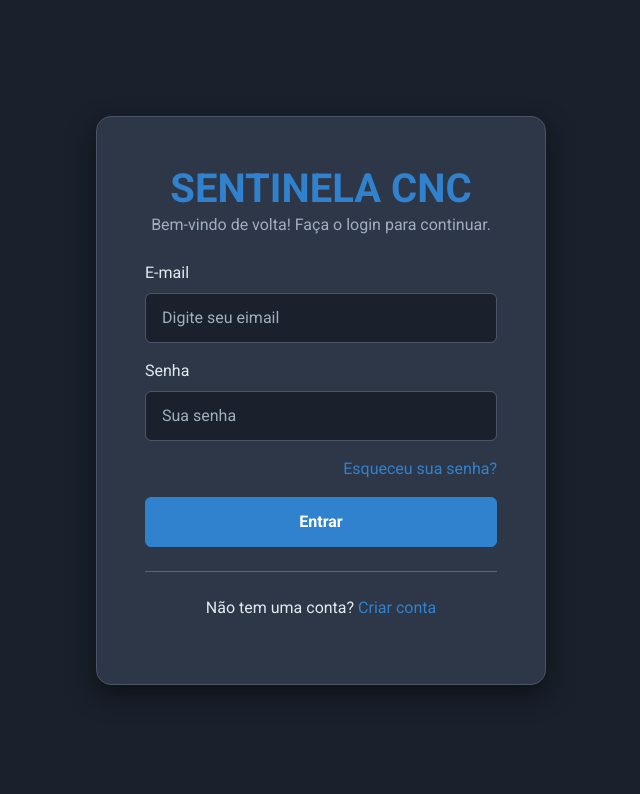
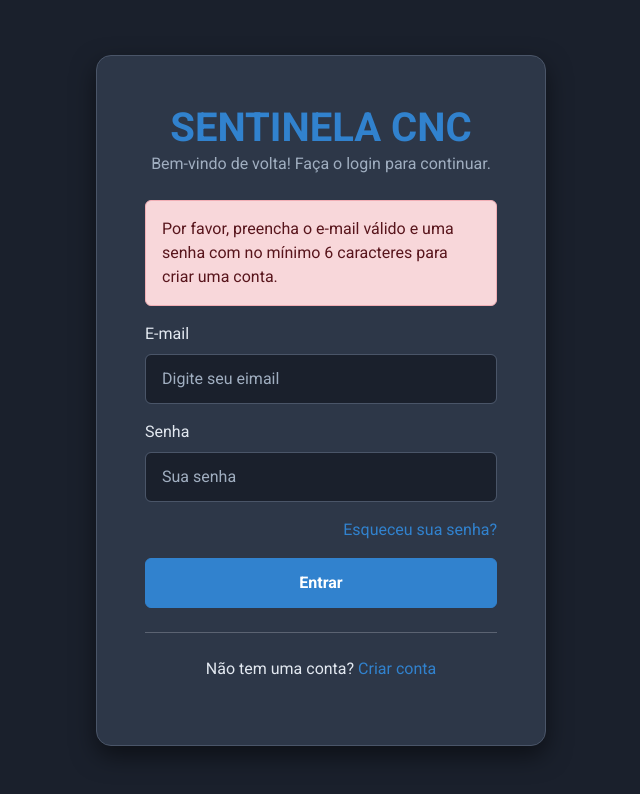
Before and after one commit to KleberSouzzaa/Sentinela-Cnc, a plain HTML site: page SentinelaCnc/indeex.html in a window 1280 px wide. Both pictures are taken after a click on the link "Criar conta". Shown: the whole page, without its empty margins (319-959 px from the left). Drawn offline with nearby package versions, Linux system fonts and the light colour scheme.

Commit message:
Troca de pasta no javascript
Troca de pasta no java para deixar junto com o html e funcionar corretamente!
troca e aspas simples ('') por crases (`´) para funcionar corretamente a menssagem de bem vindo klebersouzzaa@hotmail.com.
Programa ainda está com problema de visualizar ou ocultar senha!

```diff
--- a/SentinelaCnc/indeex.html
+++ b/SentinelaCnc/indeex.html
@@ -86,7 +86,7 @@
     <script src="https://cdn.jsdelivr.net/npm/bootstrap@5.3.3/dist/js/bootstrap.bundle.min.js"></script>
 
     <!-- MUDANÇA: Linkando nosso arquivo JavaScript como um módulo -->
-    <script src="JavaScript/script.js" type="module"></script>
+    <script src="script.js" type="module"></script>
 
 </body>
 </html>
--- a/SentinelaCnc/JavaScript/script.js
+++ b/SentinelaCnc/script.js
@@ -1,6 +1,9 @@
 //1. IMPORTAÇÕES: Importando funções necessárias do Firebase SDK
 import { initializeApp } from "https://www.gstatic.com/firebasejs/10.12.2/firebase-app.js";
 import { getAuth, createUserWithEmailAndPassword, signInWithEmailAndPassword } from "https://www.gstatic.com/firebasejs/10.12.2/firebase-auth.js";
+
+// Linha 5: Adicionado para debug
+console.log("✅ Script.js carregado com sucesso!");
 
 // 2. CONFIGURAÇÕES DO FIREBASE - Substitua pelos seus dados
 //========================================================================================================
@@ -18,17 +21,23 @@ const firebaseConfig = {
 const app = initializeApp(firebaseConfig);
 const auth = getAuth(app);
 
+// Linha 25: Adicionado para debug
+console.log("🔥 Firebase Auth inicializado:", auth);
+
 
 // 4. LÓGICA DA PÁGINA DE LOGIN: Aguardar o carregamento do HTML
 document.addEventListener('DOMContentLoaded', () => {
 
+    // Linha 31: Adicionado para debug
+     console.log("📄 DOM completamente carregado. Os eventos de clique e digitação estão ativos.");
+
     // Selecionando os elementos do formulário
-    const loginForm = document.querySelector('loginForm');
+    const loginForm = document.querySelector('#loginForm');
     const emailInput = document.querySelector('#email');
     const passwordInput = document.querySelector('#password');
     const createAccountLink = document.querySelector('#createAccountLink');
     const messageDiv = document.querySelector('#message');
-})
+
     // Função para exibir mensagens ao usuário
     const showMessage = (message, type = 'danger') => {
         messageDiv.textContent = message;
@@ -47,7 +56,7 @@ document.addEventListener('DOMContentLoaded', () => {
         .then((userCredential) => {
             // Login bem-sucedido
             const user = userCredential.user;
-            showMessage('Login bem-sucedido! Bem-vindo, ${user.email}', 'success');
+            showMessage(`Login bem-sucedido! Bem-vindo, ${user.email}`, 'success');
             // Aqui você redirecionaria o usuário para o dachboard ou página principal
             // window.location.href = 'dashboard.html';
         })
@@ -56,7 +65,7 @@ document.addEventListener('DOMContentLoaded', () => {
             showMessage( 'E-mail ou senha inválidos. Tente novamente.');
             console.error("Erro de login:", error.message);
         });
-    })
+    });
 
     // Evento de CLIQUE no link "Criar Conta"
     createAccountLink.addEventListener('click', (e) => {
@@ -74,7 +83,7 @@ document.addEventListener('DOMContentLoaded', () => {
         createUserWithEmailAndPassword(auth, email, password)
             .then((userCredential) => {
                 const user = userCredential.user;
-                showMessage('Conta criada com sucesso para ${user.email}! Você já pode fazer o login.', 'success');
+                showMessage(`Conta criada com sucesso para ${user.email}!`, 'Você já pode fazer o login.', 'success');
         })
         .catch((error) => {
             //trata os erros de criação de conta
@@ -108,3 +117,4 @@ document.addEventListener('DOMContentLoaded', () => {
     });
 
 });
+});
```
